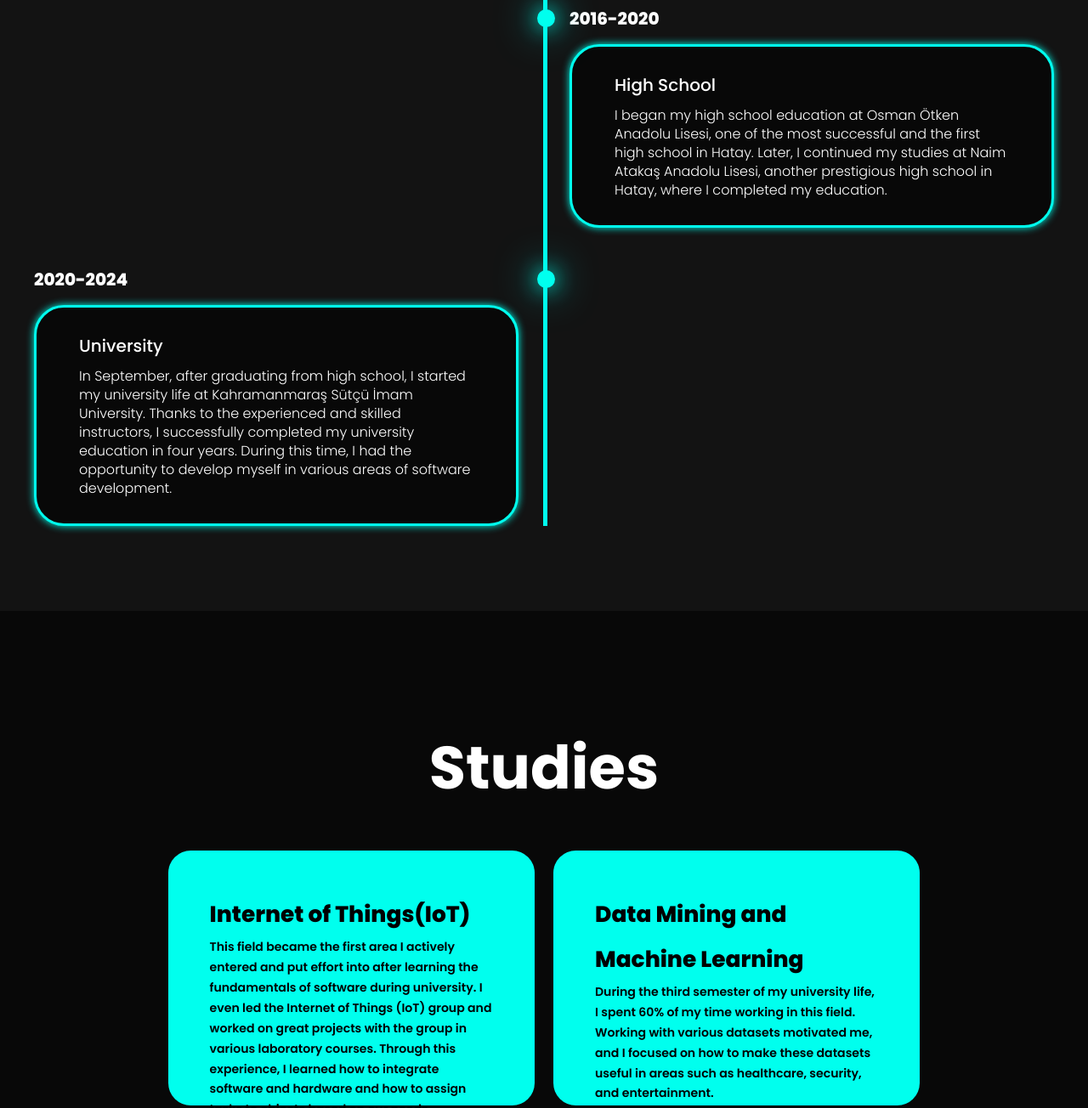
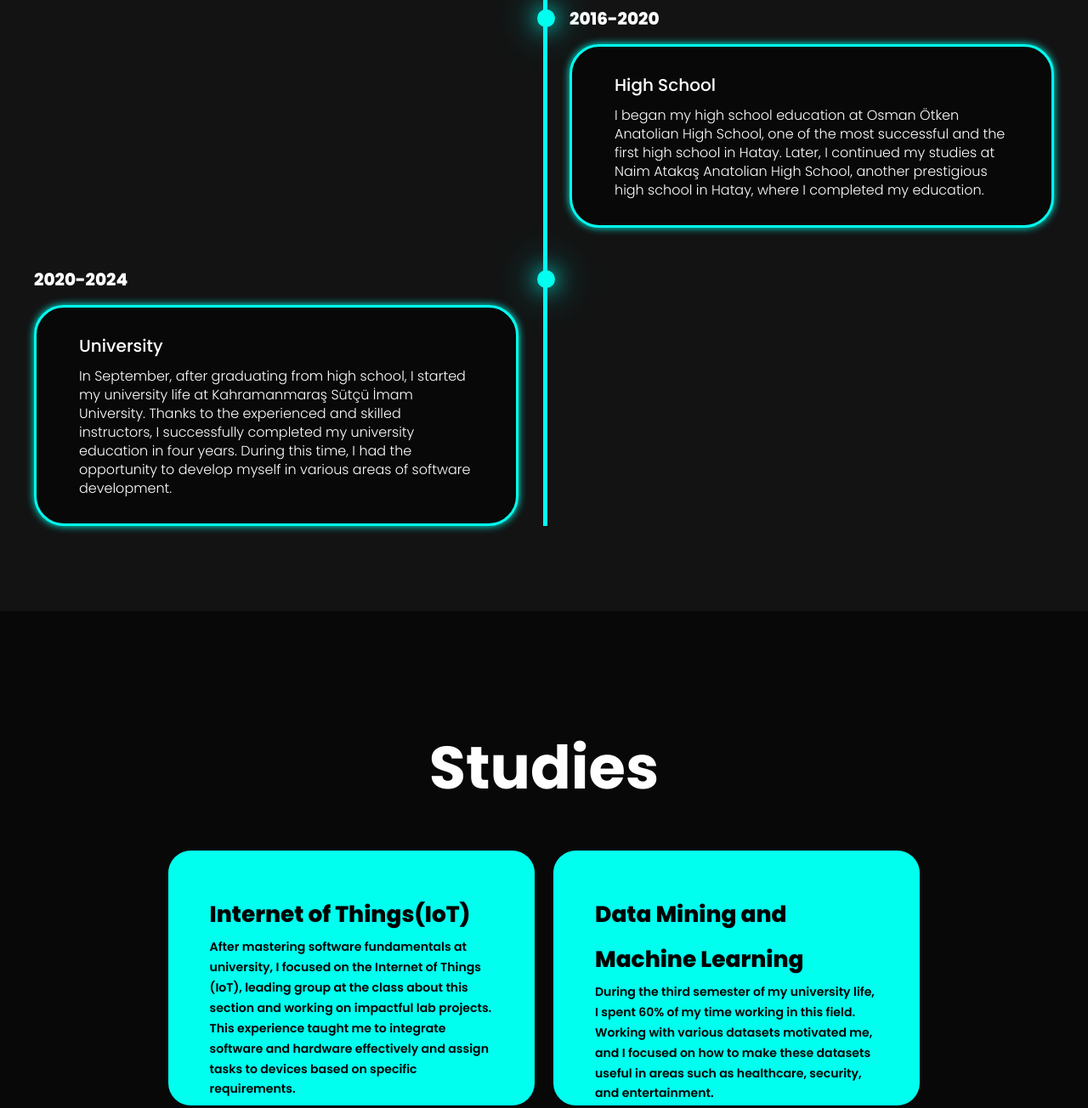
Before and after one commit to yserkancil/responsive-web-app, a plain HTML site: page index.html in a window 1280 px wide. Shown: the part 1520-2824 px from the top of the page at 85% size. Drawn offline with nearby package versions, Linux system fonts and the light colour scheme.

Commit message:
last commit

```diff
--- a/index.html
+++ b/index.html
@@ -80,7 +80,7 @@
                  <div class="timeline-content">
                     <h3>High School</h3>
                     <p>
-                      I began my high school education at Osman Ötken Anadolu Lisesi, one of the most successful and the first high school in Hatay. Later, I continued my studies at Naim Atakaş Anadolu Lisesi, another prestigious high school in Hatay, where I completed my education.
+                      I began my high school education at Osman Ötken Anatolian High School, one of the most successful and the first high school in Hatay. Later, I continued my studies at Naim Atakaş Anatolian High School, another prestigious high school in Hatay, where I completed my education.
                     </p>
                  </div>
         </div>
@@ -111,7 +111,8 @@
         <div class="service-info">
             <h4>Internet of Things(IoT)</h4>
             <p>
-              This field became the first area I actively entered and put effort into after learning the fundamentals of software during university. I even led the Internet of Things (IoT) group and worked on great projects with the group in various laboratory courses. Through this experience, I learned how to integrate software and hardware and how to assign tasks to objects based on our needs.
+
+               After mastering software fundamentals at university, I focused on the Internet of Things (IoT), leading group at the class about this section and working on impactful lab projects. This experience taught me to integrate software and hardware effectively and assign tasks to devices based on specific requirements.
             </p>
         </div>
       </div>
```
